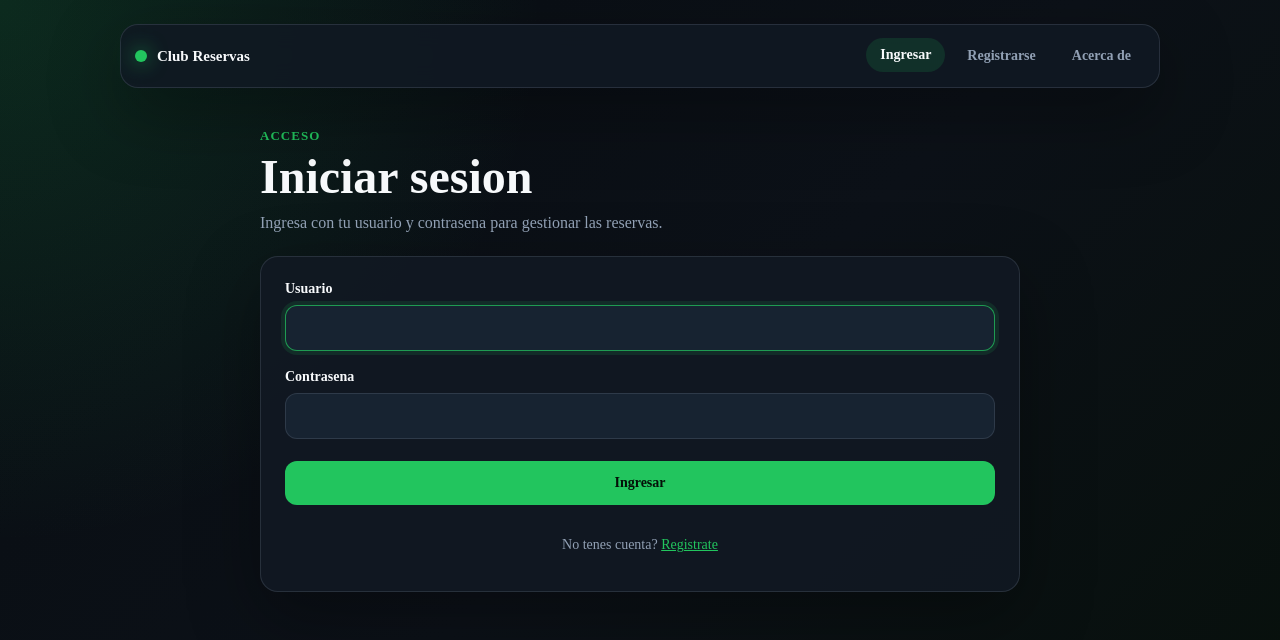
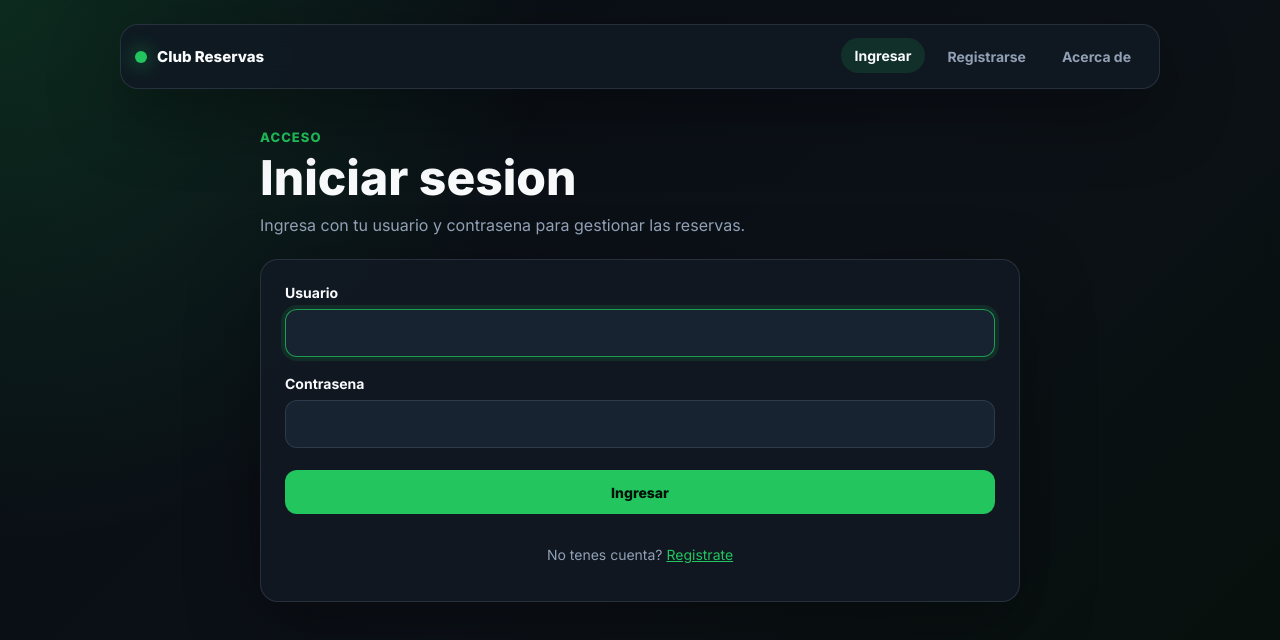
Before and after one commit to ivansosabz/club-reservas-system, a React (Vite) app in the folder frontend/: page /login in a window 1280 px wide. Shown: the top 640 px of the page. Built offline with nearby package versions, Linux system fonts and the light colour scheme.

Commit message:
refactor: tipografia Inter y limpieza de estilos

```diff
--- a/frontend/index.html
+++ b/frontend/index.html
@@ -1,10 +1,13 @@
 <!doctype html>
-<html lang="en">
+<html lang="es">
   <head>
     <meta charset="UTF-8" />
     <link rel="icon" type="image/svg+xml" href="/favicon.svg" />
     <meta name="viewport" content="width=device-width, initial-scale=1.0" />
     <title>Club Reservas</title>
+    <link rel="preconnect" href="https://fonts.googleapis.com" />
+    <link rel="preconnect" href="https://fonts.gstatic.com" crossorigin />
+    <link href="https://fonts.googleapis.com/css2?family=Inter:wght@400..800&display=swap" rel="stylesheet" />
   </head>
   <body>
     <div id="root"></div>
--- a/frontend/src/App.css
+++ b/frontend/src/App.css
@@ -18,12 +18,6 @@
     radial-gradient(circle at top left, rgba(34, 197, 94, 0.16), transparent 34rem),
     linear-gradient(135deg, #080d12 0%, #0c1118 52%, #07100b 100%);
   color: var(--app-text);
-}
-
-#root {
-  width: 100%;
-  border-inline: none;
-  text-align: left;
 }
 
 .app-shell {
@@ -58,7 +52,6 @@
   color: var(--app-heading);
   font-size: 15px;
   font-weight: 800;
-  letter-spacing: 0;
 }
 
 .brand-mark::before {
@@ -123,7 +116,6 @@
   margin: 0;
   color: var(--app-heading);
   font-size: clamp(30px, 5vw, 48px);
-  letter-spacing: 0;
   line-height: 1.05;
   font-weight: 800;
 }
@@ -178,7 +170,7 @@
 }
 
 .app-button--danger {
-  min-height: 38px;
+  min-height: 44px;
   background: var(--app-danger-bg);
   border-color: rgba(239, 68, 68, 0.32);
   color: #fecaca;
@@ -270,7 +262,6 @@
 .form-textarea {
   resize: vertical;
   min-height: 72px;
-  font-family: inherit;
 }
 
 .admin-toggle-label {
--- a/frontend/src/index.css
+++ b/frontend/src/index.css
@@ -1,3 +1,7 @@
+:root {
+  font-family: "Inter", system-ui, sans-serif;
+}
+
 body {
   margin: 0;
 }
--- a/frontend/src/pages/NewReservationPage.css
+++ b/frontend/src/pages/NewReservationPage.css
@@ -1,8 +1,3 @@
-.new-reservation-page {
-  width: min(620px, 100%);
-  margin: 0 auto;
-}
-
 .new-reservation-form {
   display: grid;
   gap: 18px;
@@ -47,8 +42,7 @@
   gap: 16px;
 }
 
-.primary-button {
-  width: 100%;
+.new-reservation-form .primary-button {
   margin-top: 4px;
 }
 
--- a/frontend/src/pages/NewReservationPage.tsx
+++ b/frontend/src/pages/NewReservationPage.tsx
@@ -60,7 +60,7 @@
   }
 
   return (
-    <section className="new-reservation-page">
+    <section className="page new-reservation-page">
       <header className="page-header">
         <p className="page-kicker">Nuevo turno</p>
         <h1 className="page-title">Nueva reserva</h1>
```
